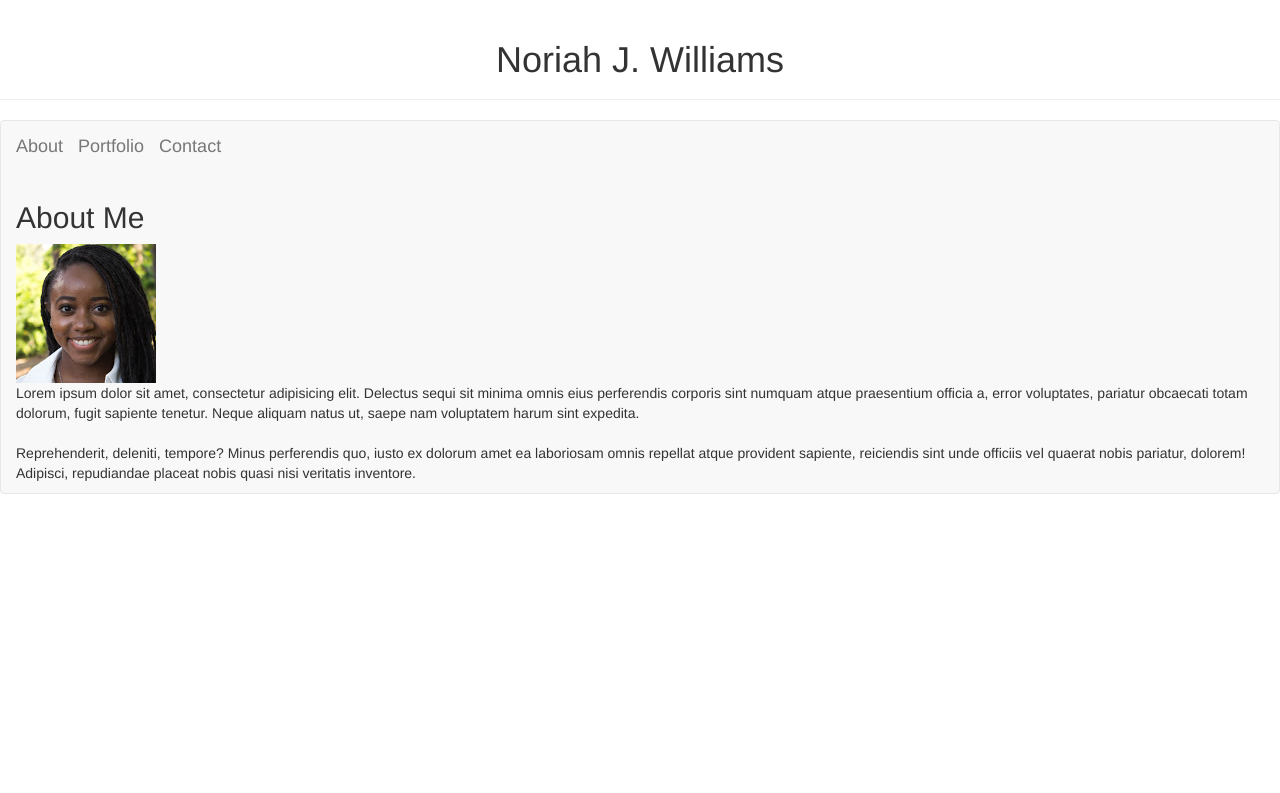
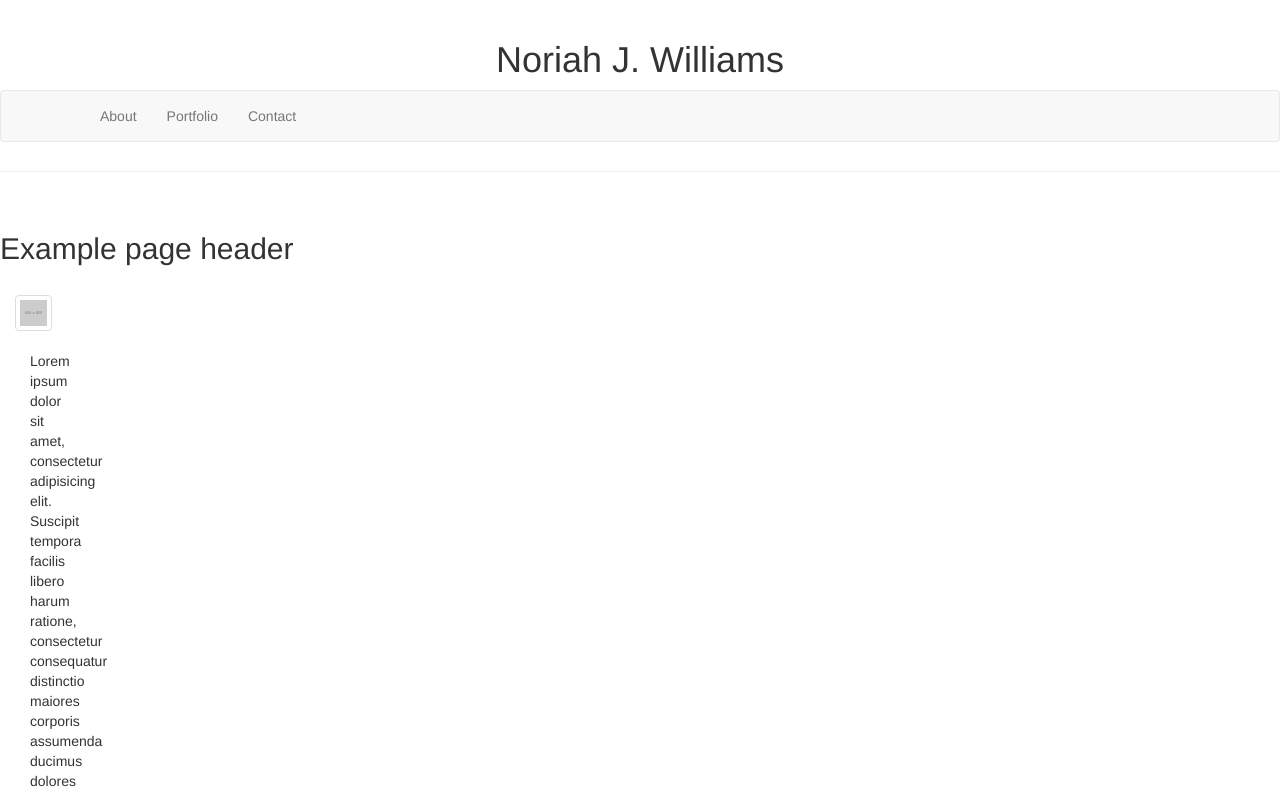
Before and after one commit to willnoriah23/Bootstrap-Portfolio, a plain HTML site: page index.html in a window 1280 px wide. Shown: the top 793 px of the page. Drawn offline with nearby package versions, Linux system fonts and the light colour scheme; placeholder pictures from the web are drawn by us.

Commit message:
Homework so far

```diff
--- a/index.html
+++ b/index.html
@@ -2,33 +2,48 @@
 <html lang="en">
 <head>
 	<meta charset="UTF-8">
+   <meta name="viewport" content="width=device-width, initial-scale=1">
+
 	<title>Index</title>
+
 	<link rel="stylesheet" href="https://maxcdn.bootstrapcdn.com/bootstrap/3.3.7/css/bootstrap.min.css" integrity="sha384-BVYiiSIFeK1dGmJRAkycuHAHRg32OmUcww7on3RYdg4Va+PmSTsz/K68vbdEjh4u" crossorigin="anonymous">
+
 </head>
 <body>
 
-<div class="page-header">
-  <h1><center>Noriah J. Williams</center></h1>
+	<div class="row">
+				<div class="col-md-12">
+			<div class="page-header">
+				<center><h1>Noriah J. Williams</h1></center>
+				<nav class="navbar navbar-default">
+					<div class="container">
+						<div class="collapse navbar-collapse" id="bs-example-navbar-collapse-1">
+							<ul class="nav navbar-nav navbar-center">
+								<li><a href="#">About</a></li>
+								<li><a href="#">Portfolio</a></li>
+								<li><a href="#">Contact</a></li>
+
+			</div>
+					</div>
+							</div>
+	<div class="row">
+	<div class="col-md-6">
+	<div class="page-header">
+  <h2>Example page header</h2>
+  <br>
+  <div class="row">
+          <div class="col-md-3">
+            <div class="col-md-6">
+            <img src="http://placehold.it/450x450" alt="Placeholder" class="img-thumbnail">
+            <br>
+            <br>
+            <div class="col-md-6"><p>Lorem ipsum dolor sit amet, consectetur adipisicing elit. Suscipit tempora facilis libero harum ratione, consectetur consequatur distinctio maiores corporis assumenda ducimus dolores animi atque, minus sint ea necessitatibus dolorum laborum? Ipsam necessitatibus voluptates quae laborum vitae recusandae minima debitis officiis incidunt, itaque fugit soluta non odit, delectus eaque nesciunt facilis!</p>
+          </div>
 </div>
-<nav class="navbar navbar-default">
-  <div class="container-fluid">
-    <!-- Brand and toggle get grouped for better mobile display -->
-    <div class="navbar-header">
-      <a class="navbar-brand" href="#">About</a>
-      <a class="navbar-brand" href="#">Portfolio</a>
-      <a class="navbar-brand" href="#">Contact</a>
-    </div>
-    <br>
-    <br>
-    <br>
-
-	<h2>About Me</h2>
-    <img src="headshot.jpg" class="img-responsive" alt="Responsive image">
 
 
-   <p>Lorem ipsum dolor sit amet, consectetur adipisicing elit. Delectus sequi sit minima omnis eius perferendis corporis sint numquam atque praesentium officia a, error voluptates, pariatur obcaecati totam dolorum, fugit sapiente tenetur. Neque aliquam natus ut, saepe nam voluptatem harum sint expedita.
-<br>
-<br>
-   Reprehenderit, deleniti, tempore? Minus perferendis quo, iusto ex dolorum amet ea laboriosam omnis repellat atque provident sapiente, reiciendis sint unde officiis vel quaerat nobis pariatur, dolorem! Adipisci, repudiandae placeat nobis quasi nisi veritatis inventore.
+
+
+
 </body>
 </html>
```
Also changed, not shown: contact.html (+57 -0 lines), Headshot.jpg (deleted), IMG_1903.JPG (added).
